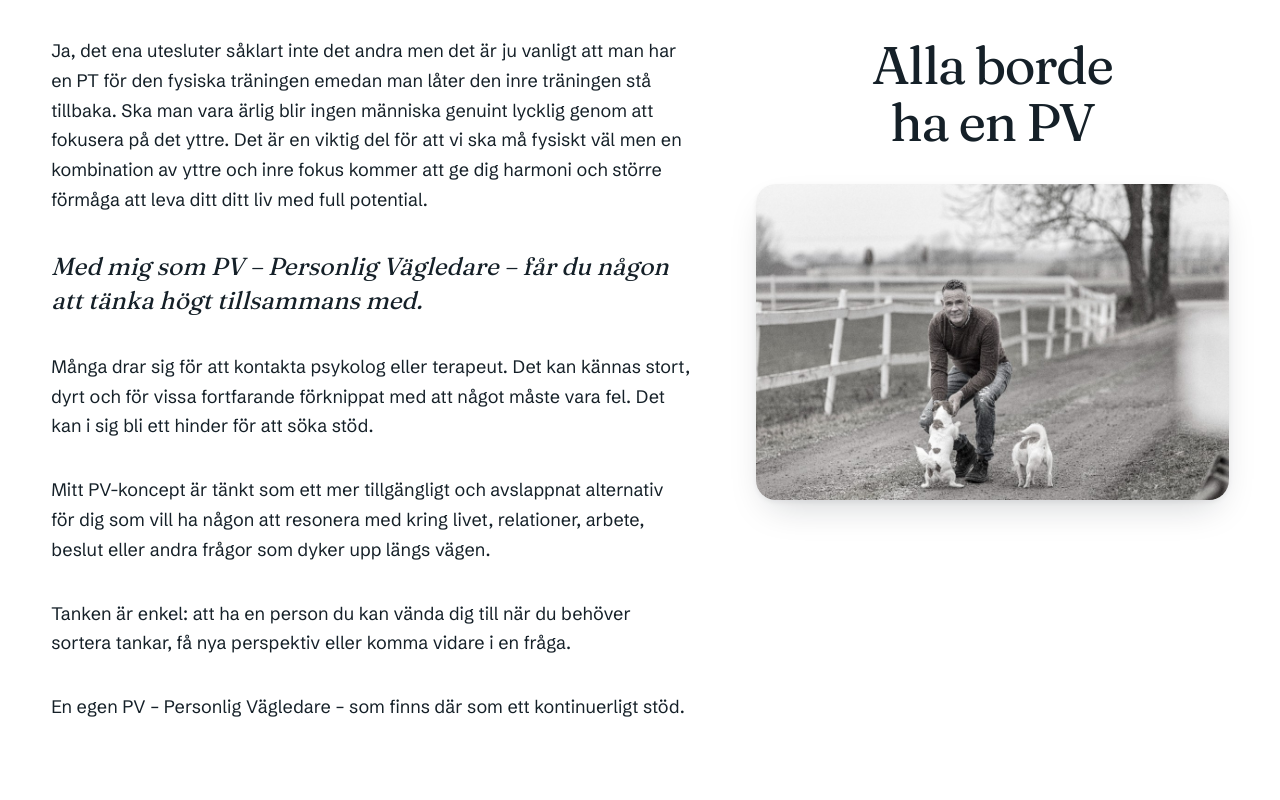
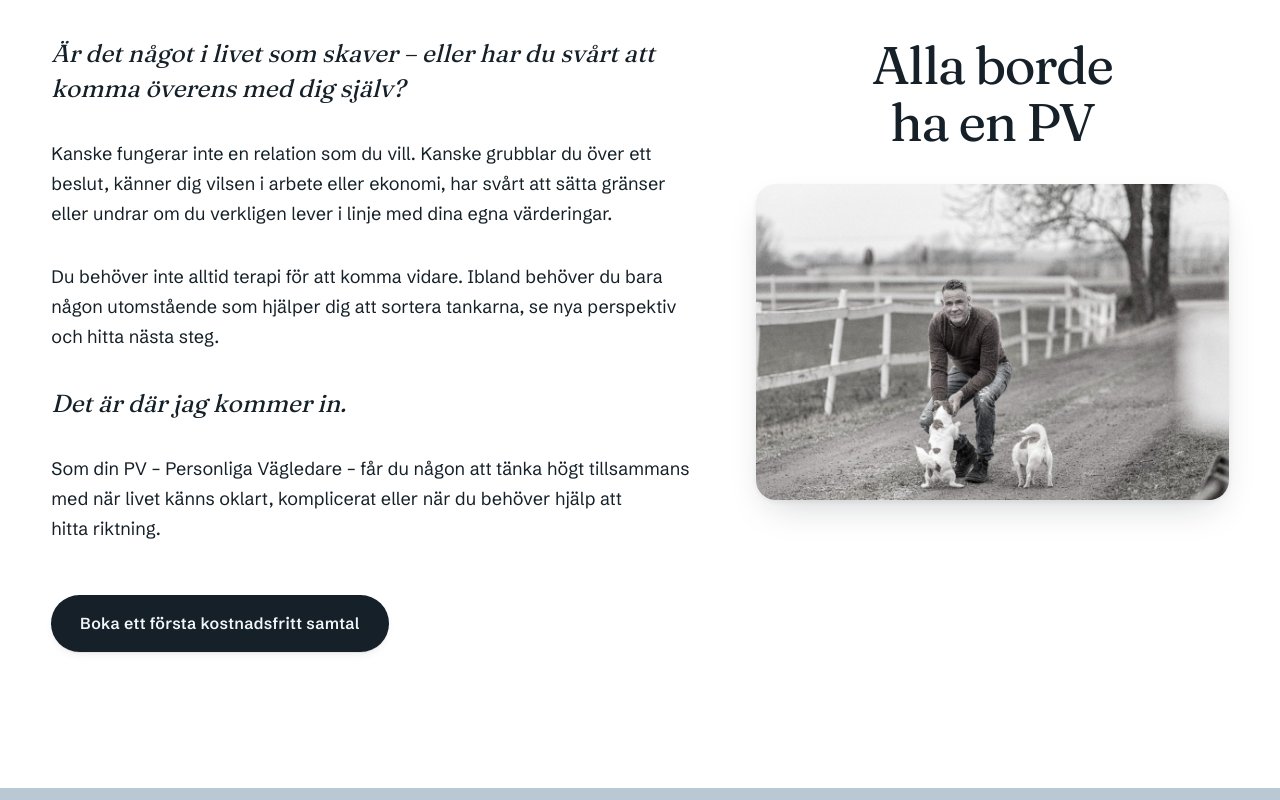
Before and after one commit to isakf999-bot/Kongruens-hemsida, a Next.js app: page / in a window 1280 px wide. Shown: the part 900-1700 px from the top of the page. Built offline with nearby package versions, Linux system fonts and the light colour scheme.

Commit message:
Byt öppningstexten och lägg in knapp för kostnadsfritt samtal.
Co-authored-by: Cursor <cursoragent@cursor.com>

```diff
--- a/app/page.module.css
+++ b/app/page.module.css
@@ -130,6 +130,13 @@
 
 .introBody > p + p {
   margin-top: var(--space-6);
+}
+
+.introBody :global(.btn) {
+  margin-top: var(--space-7);
+  max-width: 100%;
+  white-space: normal;
+  text-align: center;
 }
 
 .lead {
--- a/app/page.tsx
+++ b/app/page.tsx
@@ -38,33 +38,26 @@ export default function HomePage() {
       <section className={styles.intro}>
         <div className={styles.introInner}>
           <Reveal className={styles.introBody} delay={80}>
-            <p className={styles.lead}>
-              Ja, det ena utesluter såklart inte det andra men det är ju vanligt att man har en PT för
-              den fysiska träningen emedan man låter den inre träningen stå tillbaka. Ska man vara
-              ärlig blir ingen människa genuint lycklig genom att fokusera på det yttre. Det är en
-              viktig del för att vi ska må fysiskt väl men en kombination av yttre och inre fokus
-              kommer att ge dig harmoni och större förmåga att leva ditt ditt liv med full potential.
-            </p>
             <p className={styles.emphasis}>
-              Med mig som PV – Personlig Vägledare – får du någon att tänka högt tillsammans med.
+              Är det något i livet som skaver – eller har du svårt att komma överens med dig själv?
             </p>
             <p>
-              Många drar sig för att kontakta psykolog eller terapeut. Det kan kännas stort, dyrt och
-              för vissa fortfarande förknippat med att något måste vara fel. Det kan i sig bli ett
-              hinder för att söka stöd.
+              Kanske fungerar inte en relation som du vill. Kanske grubblar du över ett beslut, känner
+              dig vilsen i arbete eller ekonomi, har svårt att sätta gränser eller undrar om du
+              verkligen lever i linje med dina egna värderingar.
             </p>
             <p>
-              Mitt PV-koncept är tänkt som ett mer tillgängligt och avslappnat alternativ för dig som
-              vill ha någon att resonera med kring livet, relationer, arbete, beslut eller andra
-              frågor som dyker upp längs vägen.
+              Du behöver inte alltid terapi för att komma vidare. Ibland behöver du bara någon
+              utomstående som hjälper dig att sortera tankarna, se nya perspektiv och hitta nästa steg.
             </p>
+            <p className={styles.emphasis}>Det är där jag kommer in.</p>
             <p>
-              Tanken är enkel: att ha en person du kan vända dig till när du behöver sortera tankar,
-              få nya perspektiv eller komma vidare i en fråga.
+              Som din PV – Personliga Vägledare – får du någon att tänka högt tillsammans med när
+              livet känns oklart, komplicerat eller när du behöver hjälp att hitta riktning.
             </p>
-            <p>
-              En egen PV – Personlig Vägledare – som finns där som ett kontinuerligt stöd.
-            </p>
+            <Link href="/kontakt" className="btn">
+              Boka ett första kostnadsfritt samtal
+            </Link>
           </Reveal>
           <div className={styles.introLockup}>
             <Reveal className={styles.introHead}>
```
